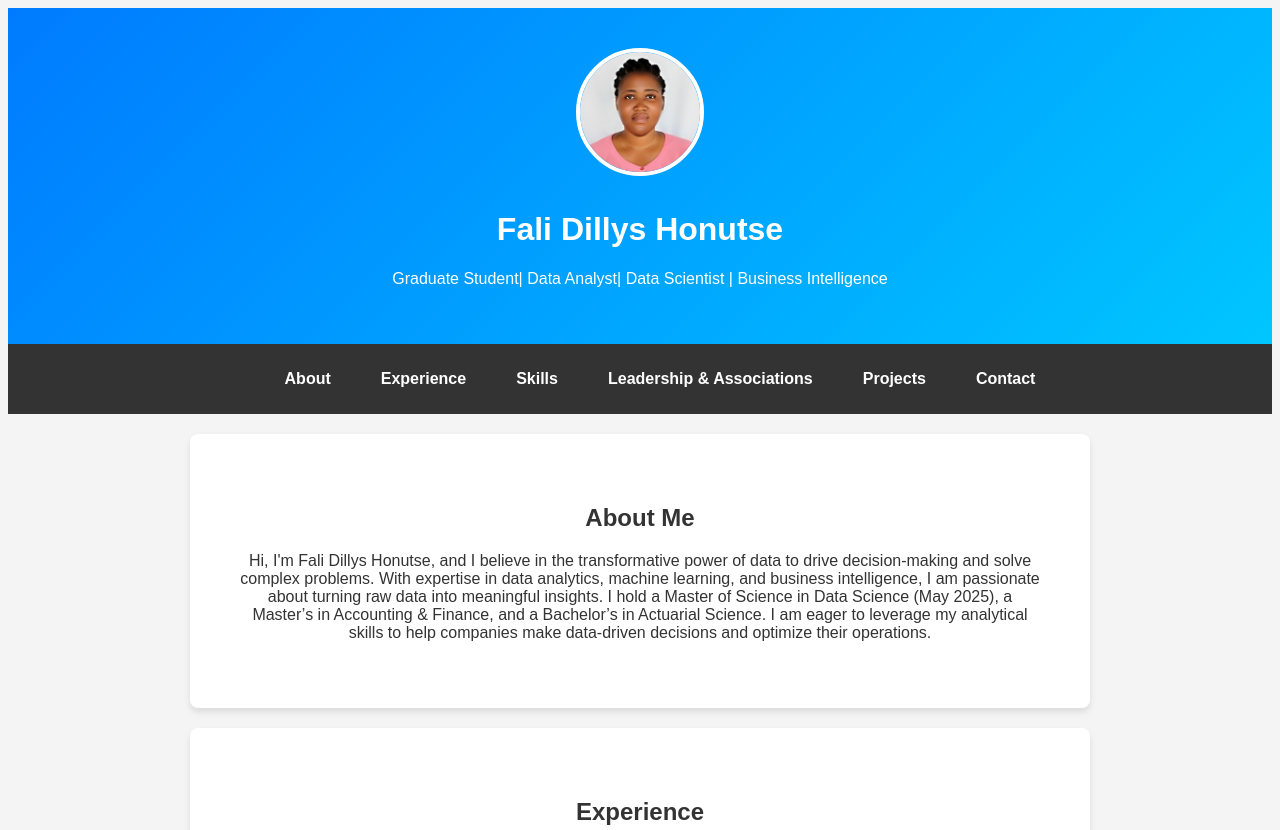
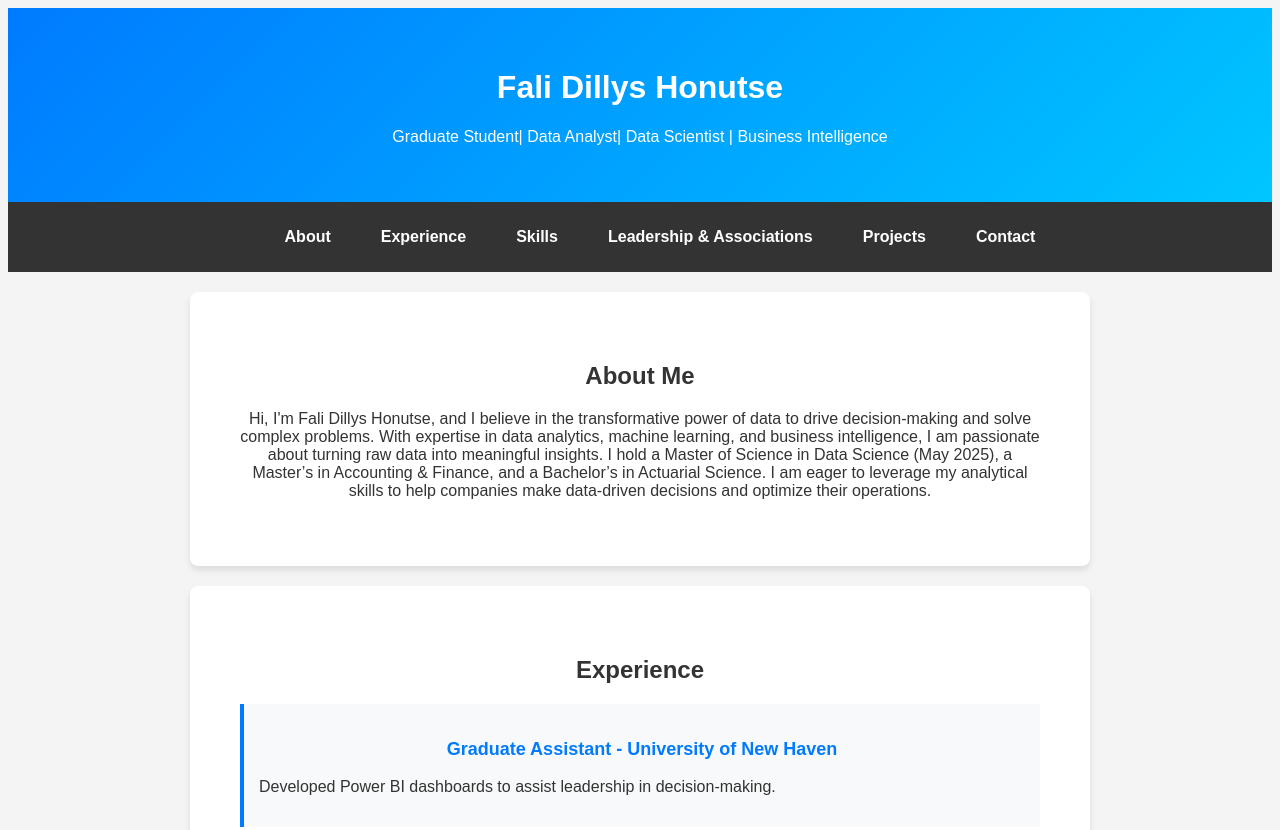
Before and after one commit to falidill/portfolio-website, a plain HTML site: page index.html in a window 1280 px wide. Shown: the top 830 px of the page. Drawn offline with Linux system fonts and the light colour scheme.

Commit message:
Add files via upload

```diff
--- a/index.html
+++ b/index.html
@@ -13,7 +13,7 @@
   <!-- Header Section -->
   <header>
     <div class="header-content">
-     <img src="profile.jpg" alt="Fali Honutse" class="profile-pic">
+     <!-- <img src="profile.jpg" alt="Fali Honutse" class="profile-pic"> -->
       <h1>Fali Dillys Honutse</h1>
       <p>Graduate Student| Data Analyst| Data Scientist | Business Intelligence</p>
     </div>
```
